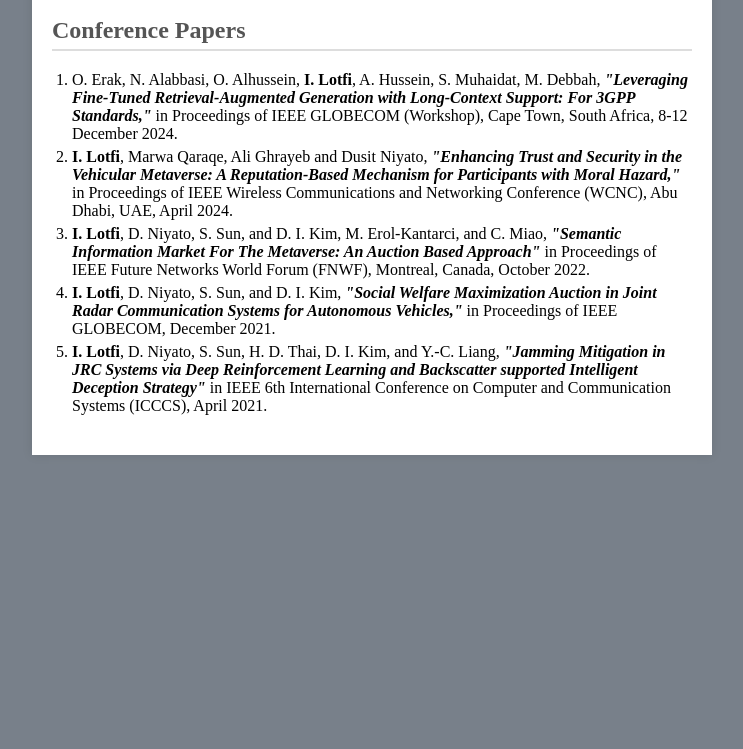
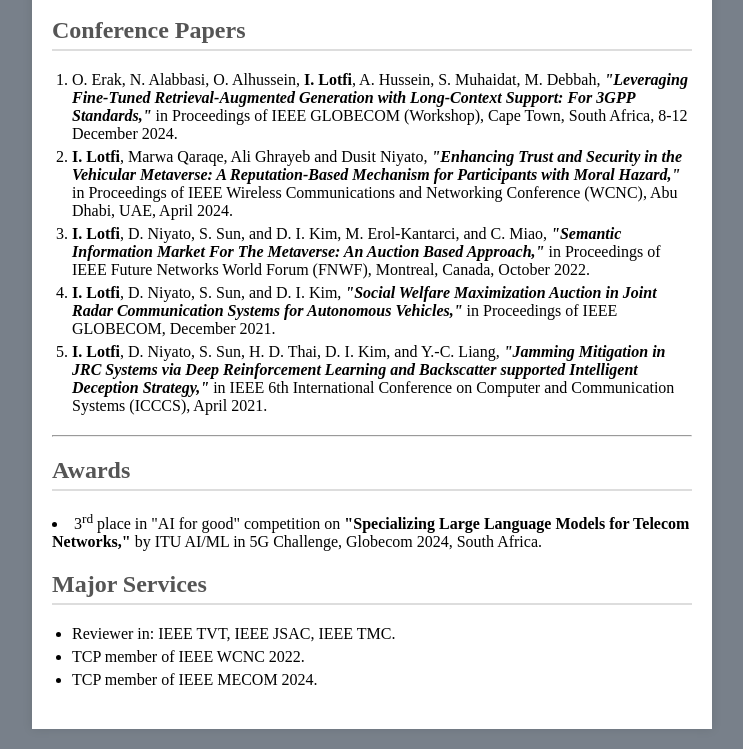
Before and after one commit to ismail0T/ismail0t.github.io, a plain HTML site: page index.html in a window 1280 px wide. Shown: the part 1235-1984 px from the top of the page, without its empty margins (268-1011 px from the left). Before the commit the page ends 1710 px from the top, so only its background shows below. Drawn offline with Linux system fonts and the light colour scheme.

Commit message:
Update index.html

```diff
--- a/index.html
+++ b/index.html
@@ -58,12 +58,26 @@
             <ol>
                 <li>O. Erak, N. Alabbasi, O. Alhussein, <b>I. Lotfi</b>, A. Hussein, S. Muhaidat, M. Debbah, <i><b>"Leveraging Fine-Tuned Retrieval-Augmented Generation with Long-Context Support: For 3GPP Standards,"</b></i> in Proceedings of IEEE GLOBECOM (Workshop), Cape Town, South Africa, 8-12 December 2024.</li>
                 <li><b>I. Lotfi</b>, Marwa Qaraqe, Ali Ghrayeb and Dusit Niyato, <i><b>"Enhancing Trust and Security in the Vehicular Metaverse: A Reputation-Based Mechanism for Participants with Moral Hazard,"</b></i> in Proceedings of IEEE Wireless Communications and Networking Conference (WCNC), Abu Dhabi, UAE, April 2024.</li>
-                <li><b>I. Lotfi</b>, D. Niyato, S. Sun, and D. I. Kim, M. Erol-Kantarci, and C. Miao, <i><b>"Semantic Information Market For The Metaverse: An Auction Based Approach"</b></i> in Proceedings of IEEE Future Networks World Forum (FNWF), Montreal, Canada, October 2022.</li>
+                <li><b>I. Lotfi</b>, D. Niyato, S. Sun, and D. I. Kim, M. Erol-Kantarci, and C. Miao, <i><b>"Semantic Information Market For The Metaverse: An Auction Based Approach,"</b></i> in Proceedings of IEEE Future Networks World Forum (FNWF), Montreal, Canada, October 2022.</li>
                 <li><b>I. Lotfi</b>, D. Niyato, S. Sun, and D. I. Kim, <i><b>"Social Welfare Maximization Auction in Joint Radar Communication Systems for Autonomous Vehicles,"</b></i> in Proceedings of IEEE GLOBECOM, December 2021.</li>
-                <li><b>I. Lotfi</b>, D. Niyato, S. Sun, H. D. Thai, D. I. Kim, and Y.-C. Liang, <i><b>"Jamming Mitigation in JRC Systems via Deep Reinforcement Learning and Backscatter supported Intelligent Deception Strategy"</b></i> in IEEE 6th International Conference on Computer and Communication Systems (ICCCS), April 2021.</li>
+                <li><b>I. Lotfi</b>, D. Niyato, S. Sun, H. D. Thai, D. I. Kim, and Y.-C. Liang, <i><b>"Jamming Mitigation in JRC Systems via Deep Reinforcement Learning and Backscatter supported Intelligent Deception Strategy,"</b></i> in IEEE 6th International Conference on Computer and Communication Systems (ICCCS), April 2021.</li>
             </ol>
         </section>
 
+		<HR>
+		<section>
+			<h2>Awards</h2>
+			<li>3<sup>rd</sup> place in "AI for good" competition on <b>"Specializing Large Language Models for Telecom Networks,"</b> by ITU AI/ML in 5G Challenge, Globecom 2024, South Africa.</li>
+		</section>
+
+        <section>
+			<h2>Major Services</h2>
+			<ul>
+				<li>Reviewer in: IEEE TVT, IEEE JSAC, IEEE TMC.</li>
+				<li>TCP member of IEEE WCNC 2022. </li>
+				<li>TCP member of IEEE MECOM 2024. </li>
+			</ul>
+		</section>
 
     </div>
 </body>
```
